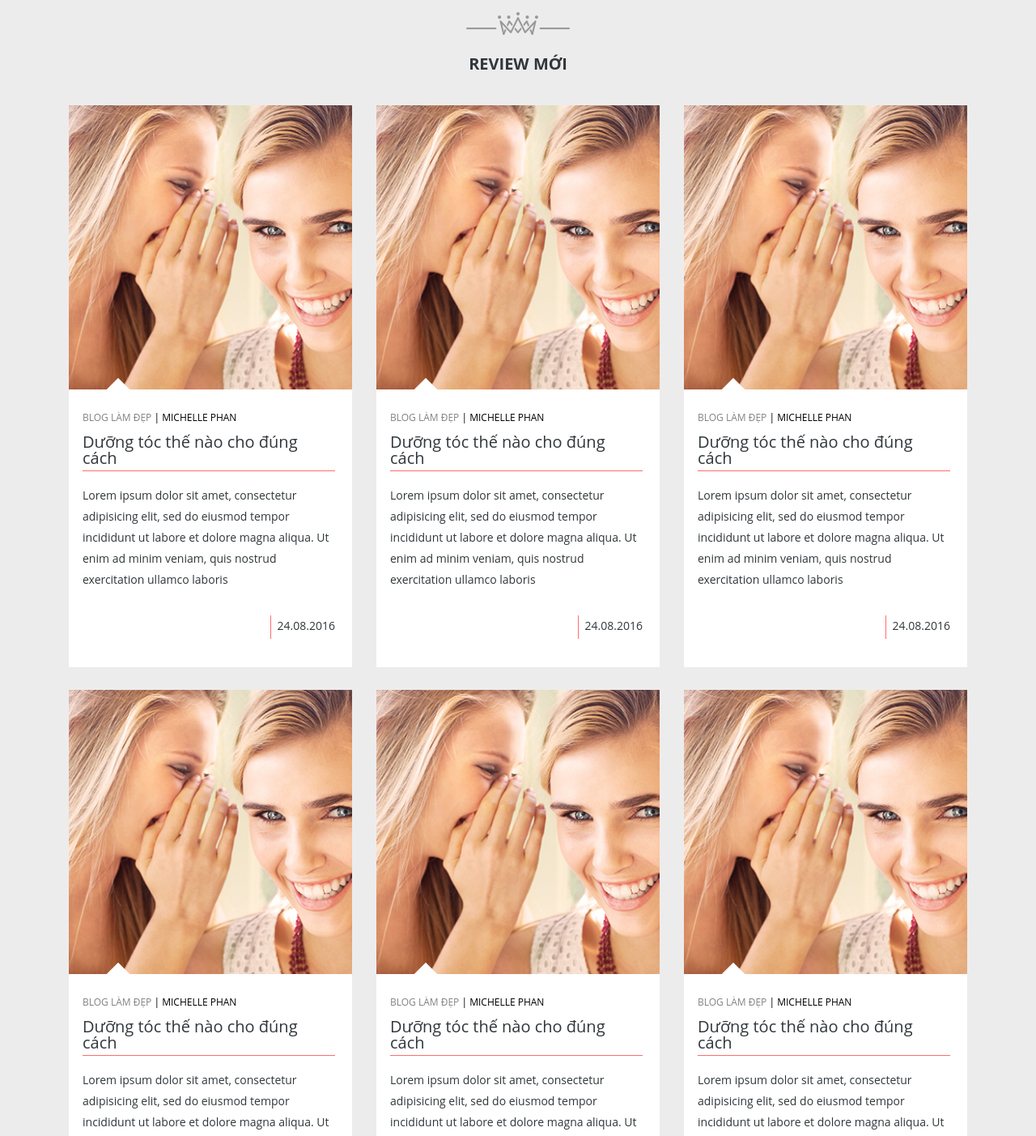
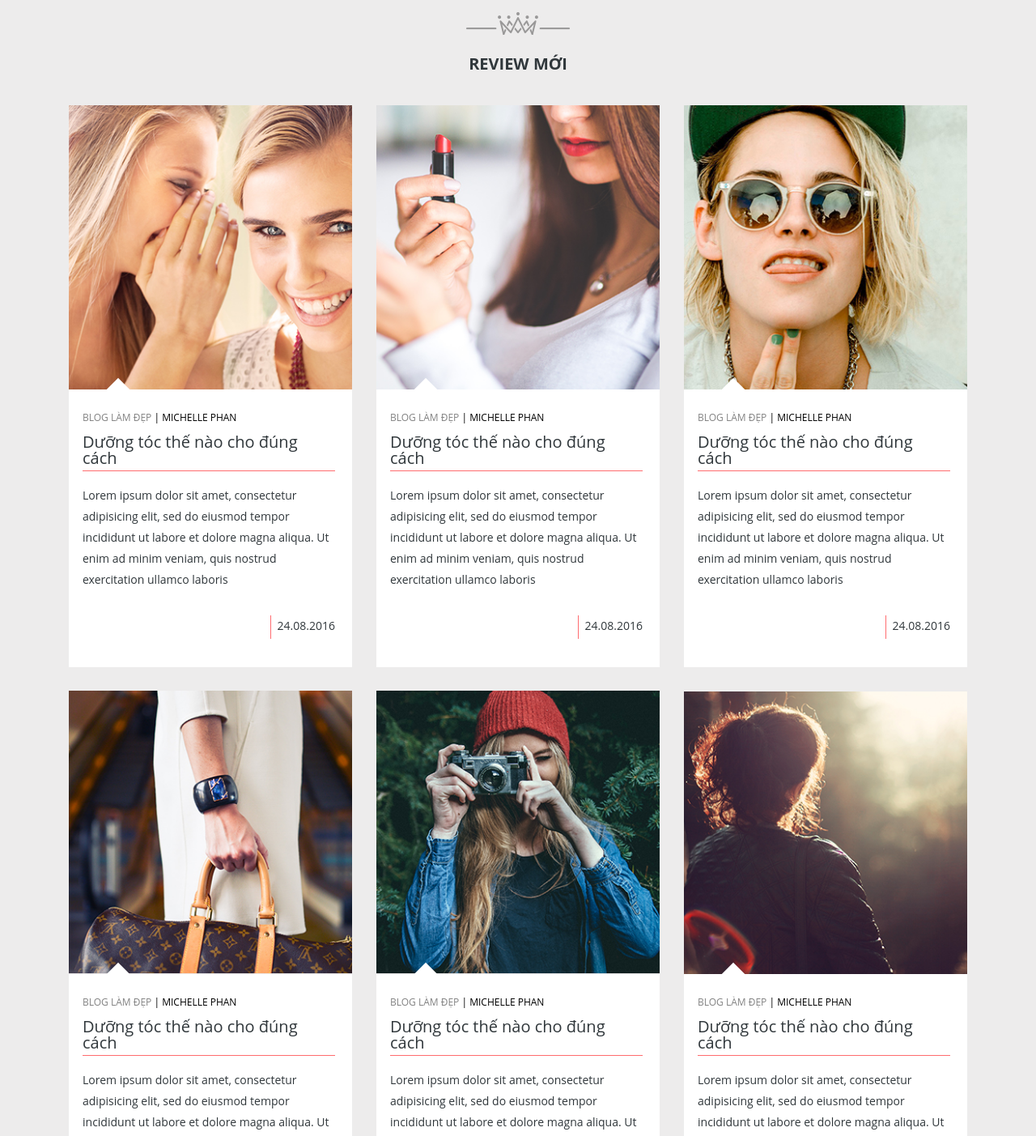
Before and after one commit to minhtran26/baiitesthome5, a plain HTML site: page index.html in a window 1280 px wide. Shown: the part 1880-3283 px from the top of the page at 81% size. Drawn offline with Linux system fonts and the light colour scheme.

Commit message:
Upload lai hinh anh

```diff
--- a/index.html
+++ b/index.html
@@ -165,7 +165,7 @@
 
 					<div class="col-sm-6">
 						<div class="bcb-img">
-							<img src="images/bancanbiet1.jpg" style="width:100%" alt="">
+							<img src="images/bancanbiet2.jpg" style="width:100%" alt="">
 						</div>
 
 						<div class="bcb-content">
@@ -214,7 +214,7 @@
 						<div class="col-sm-12 col-md-6 col-lg-4">
 							<div class="card-decks rv-post">
 								<div class="rv-img">
-									<img src="images/review1.jpg" style="width: 100%;" alt="">
+									<img src="images/review2.jpg" style="width: 100%;" alt="">
 								</div>
 
 								<div class="rv-content">
@@ -231,7 +231,7 @@
 						<div class="col-sm-12 col-md-6 col-lg-4">
 							<div class="card-decks rv-post">
 								<div class="rv-img">
-									<img src="images/review1.jpg" style="width: 100%;" alt="">
+									<img src="images/review3.jpg" style="width: 100%;" alt="">
 								</div>
 
 								<div class="rv-content">
@@ -249,7 +249,7 @@
 						<div class="col-sm-12 col-md-6 col-lg-4">
 							<div class="card-decks rv-post">
 								<div class="rv-img">
-									<img src="images/review1.jpg" style="width: 100%;" alt="">
+									<img src="images/review4.jpg" style="width: 100%;" alt="">
 								</div>
 
 								<div class="rv-content">
@@ -267,7 +267,7 @@
 						<div class="col-sm-12 col-md-6 col-lg-4">
 							<div class="card-decks rv-post">
 								<div class="rv-img">
-									<img src="images/review1.jpg" style="width: 100%;" alt="">
+									<img src="images/review5.jpg" style="width: 100%;" alt="">
 								</div>
 
 								<div class="rv-content">
@@ -285,7 +285,7 @@
 						<div class="col-sm-12 col-md-6 col-lg-4">
 							<div class="card-decks rv-post">
 								<div class="rv-img">
-									<img src="images/review1.jpg" style="width: 100%;" alt="">
+									<img src="images/review6.jpg" style="width: 100%;" alt="">
 								</div>
 
 								<div class="rv-content">
```
